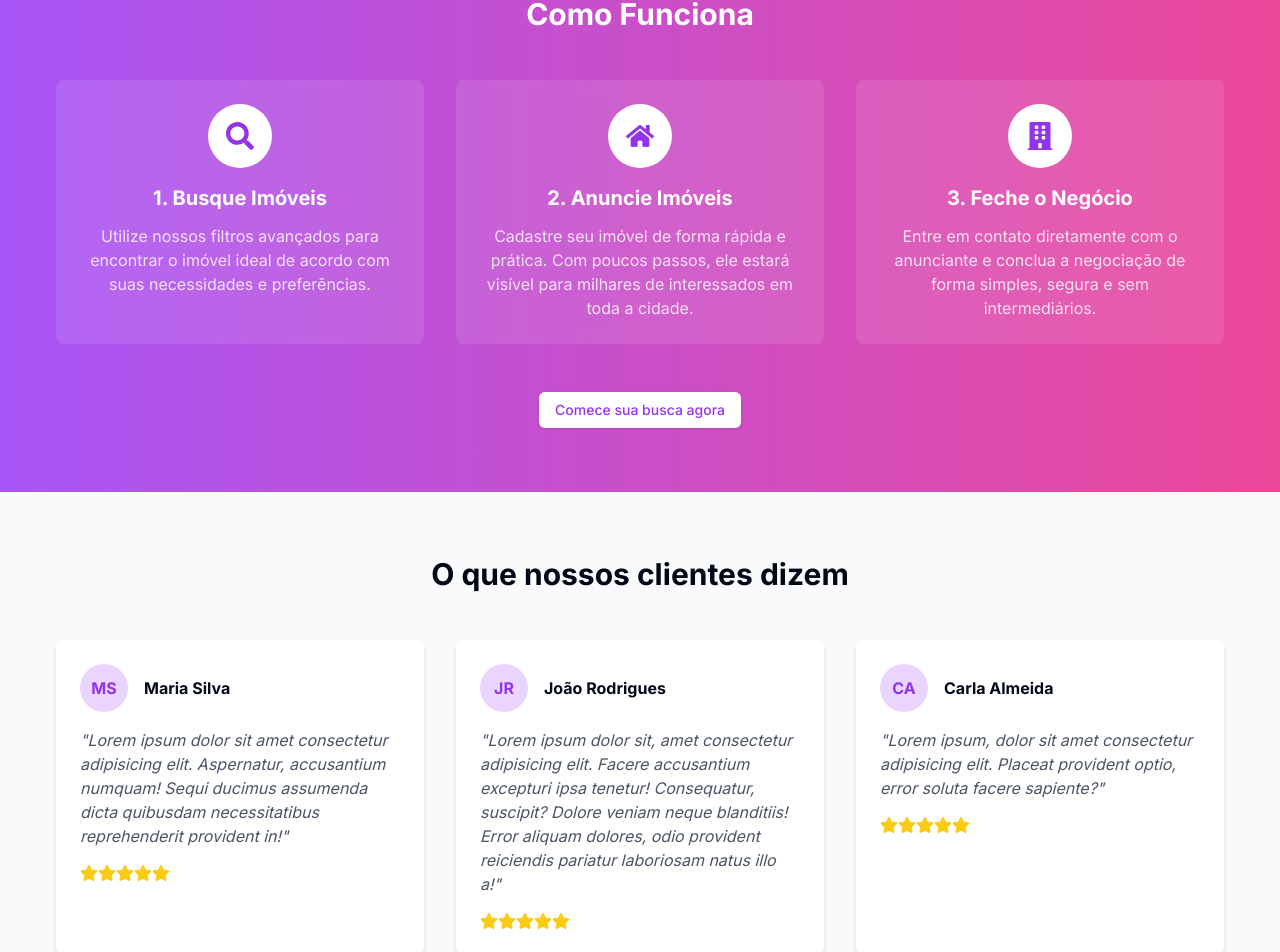
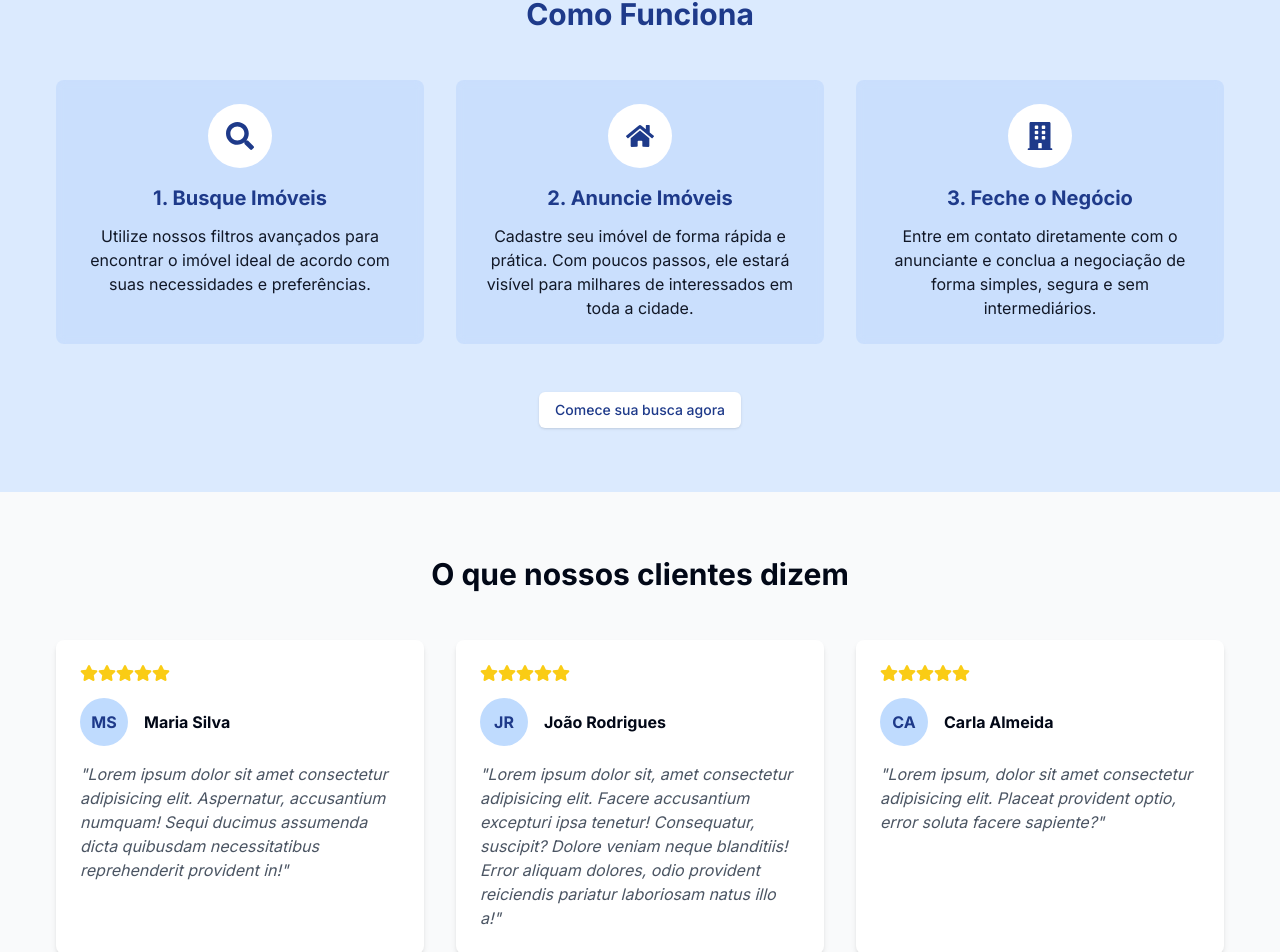
Before and after one commit to Eddi3MS/haven, a Next.js app: page / in a window 1280 px wide. Shown: the part 1838-2790 px from the top of the page. Built offline with nearby package versions, Linux system fonts and the light colour scheme; no server answers; the database is empty.

Commit message:
update: colors + readme.md

```diff
--- a/app/globals.css
+++ b/app/globals.css
@@ -84,5 +84,5 @@
 }
 
 ::-webkit-scrollbar-thumb {
-  background: linear-gradient(to bottom, #f472b6, #c4b5fd);
+  background: linear-gradient(to bottom, #1e40af, #3b82f6);
 }
--- a/app/page.tsx
+++ b/app/page.tsx
@@ -89,7 +89,7 @@ export default async function Home() {
 
             <div className="text-center mt-10">
               <Link href="/havens">
-                <Button className="bg-white text-purple-600 border border-purple-600 hover:bg-purple-50">
+                <Button className="bg-white text-blue-700 border border-blue-700 hover:bg-blue-50">
                   Ver todos os imóveis
                 </Button>
               </Link>
@@ -179,41 +179,41 @@ export default async function Home() {
         </section>
 
         {/* How It Works */}
-        <section className="py-16 bg-gradient-to-r from-purple-500 to-pink-500 text-white">
+        <section className="py-16 bg-blue-100 text-blue-900">
           <div className="container mx-auto px-4">
             <h2 className="text-3xl font-bold text-center mb-12">
               Como Funciona
             </h2>
             <div className="grid grid-cols-1 md:grid-cols-3 gap-8">
-              <div className="bg-white/10 backdrop-blur-sm p-6 rounded-lg text-center">
-                <div className="bg-white text-purple-600 w-16 h-16 rounded-full flex items-center justify-center mx-auto mb-4">
+              <div className="bg-blue-500/10 backdrop-blur-sm p-6 rounded-lg text-center">
+                <div className="bg-white text-blue-900 w-16 h-16 rounded-full flex items-center justify-center mx-auto mb-4">
                   <FaSearch size={28} />
                 </div>
                 <h3 className="text-xl font-bold mb-3">1. Busque Imóveis</h3>
-                <p className="text-white/80">
+                <p className="text-gray-900">
                   Utilize nossos filtros avançados para encontrar o imóvel ideal
                   de acordo com suas necessidades e preferências.
                 </p>
               </div>
 
-              <div className="bg-white/10 backdrop-blur-sm p-6 rounded-lg text-center">
-                <div className="bg-white text-purple-600 w-16 h-16 rounded-full flex items-center justify-center mx-auto mb-4">
+              <div className="bg-blue-500/10 backdrop-blur-sm p-6 rounded-lg text-center">
+                <div className="bg-white text-blue-900 w-16 h-16 rounded-full flex items-center justify-center mx-auto mb-4">
                   <FaHome size={28} />
                 </div>
                 <h3 className="text-xl font-bold mb-3">2. Anuncie Imóveis</h3>
-                <p className="text-white/80">
+                <p className="text-gray-900">
                   Cadastre seu imóvel de forma rápida e prática. Com poucos
                   passos, ele estará visível para milhares de interessados em
                   toda a cidade.
                 </p>
               </div>
 
-              <div className="bg-white/10 backdrop-blur-sm p-6 rounded-lg text-center">
-                <div className="bg-white text-purple-600 w-16 h-16 rounded-full flex items-center justify-center mx-auto mb-4">
+              <div className="bg-blue-500/10 backdrop-blur-sm p-6 rounded-lg text-center">
+                <div className="bg-white text-blue-900 w-16 h-16 rounded-full flex items-center justify-center mx-auto mb-4">
                   <FaBuilding size={28} />
                 </div>
                 <h3 className="text-xl font-bold mb-3">3. Feche o Negócio</h3>
-                <p className="text-white/80">
+                <p className="text-gray-900">
                   Entre em contato diretamente com o anunciante e conclua a
                   negociação de forma simples, segura e sem intermediários.
                 </p>
@@ -221,7 +221,7 @@ export default async function Home() {
             </div>
             <div className="text-center mt-12">
               <Link href="/havens">
-                <Button className="bg-white text-purple-600 hover:bg-gray-100">
+                <Button className="bg-white text-blue-900 hover:bg-gray-50">
                   Comece sua busca agora
                 </Button>
               </Link>
@@ -237,9 +237,16 @@ export default async function Home() {
             </h2>
             <div className="grid grid-cols-1 md:grid-cols-3 gap-8">
               <div className="bg-white p-6 rounded-lg shadow-md">
+                <div className="flex mb-4">
+                  <FaStar className="text-yellow-400" size={18} />
+                  <FaStar className="text-yellow-400" size={18} />
+                  <FaStar className="text-yellow-400" size={18} />
+                  <FaStar className="text-yellow-400" size={18} />
+                  <FaStar className="text-yellow-400" size={18} />
+                </div>
                 <div className="flex items-center mb-4">
-                  <div className="w-12 h-12 bg-purple-200 rounded-full flex items-center justify-center mr-4">
-                    <span className="text-purple-600 font-bold">MS</span>
+                  <div className="w-12 h-12 bg-blue-200 rounded-full flex items-center justify-center mr-4">
+                    <span className="text-blue-900 font-bold">MS</span>
                   </div>
                   <div>
                     <h3 className="font-bold">Maria Silva</h3>
@@ -250,19 +257,20 @@ export default async function Home() {
                   Aspernatur, accusantium numquam! Sequi ducimus assumenda dicta
                   quibusdam necessitatibus reprehenderit provident in!&quot;
                 </p>
-                <div className="flex mt-4">
+              </div>
+
+              <div className="bg-white p-6 rounded-lg shadow-md">
+                {" "}
+                <div className="flex mb-4">
                   <FaStar className="text-yellow-400" size={18} />
                   <FaStar className="text-yellow-400" size={18} />
                   <FaStar className="text-yellow-400" size={18} />
                   <FaStar className="text-yellow-400" size={18} />
                   <FaStar className="text-yellow-400" size={18} />
                 </div>
-              </div>
-
-              <div className="bg-white p-6 rounded-lg shadow-md">
                 <div className="flex items-center mb-4">
-                  <div className="w-12 h-12 bg-purple-200 rounded-full flex items-center justify-center mr-4">
-                    <span className="text-purple-600 font-bold">JR</span>
+                  <div className="w-12 h-12 bg-blue-200 rounded-full flex items-center justify-center mr-4">
+                    <span className="text-blue-900 font-bold">JR</span>
                   </div>
                   <div>
                     <h3 className="font-bold">João Rodrigues</h3>
@@ -275,19 +283,19 @@ export default async function Home() {
                   dolores, odio provident reiciendis pariatur laboriosam natus
                   illo a!&quot;
                 </p>
-                <div className="flex mt-4">
+              </div>
+
+              <div className="bg-white p-6 rounded-lg shadow-md">
+                <div className="flex mb-4">
                   <FaStar className="text-yellow-400" size={18} />
                   <FaStar className="text-yellow-400" size={18} />
                   <FaStar className="text-yellow-400" size={18} />
                   <FaStar className="text-yellow-400" size={18} />
                   <FaStar className="text-yellow-400" size={18} />
                 </div>
-              </div>
-
-              <div className="bg-white p-6 rounded-lg shadow-md">
                 <div className="flex items-center mb-4">
-                  <div className="w-12 h-12 bg-purple-200 rounded-full flex items-center justify-center mr-4">
-                    <span className="text-purple-600 font-bold">CA</span>
+                  <div className="w-12 h-12 bg-blue-200 rounded-full flex items-center justify-center mr-4">
+                    <span className="text-blue-900 font-bold">CA</span>
                   </div>
                   <div>
                     <h3 className="font-bold">Carla Almeida</h3>
@@ -298,20 +306,13 @@ export default async function Home() {
                   elit. Placeat provident optio, error soluta facere
                   sapiente?&quot;
                 </p>
-                <div className="flex mt-4">
-                  <FaStar className="text-yellow-400" size={18} />
-                  <FaStar className="text-yellow-400" size={18} />
-                  <FaStar className="text-yellow-400" size={18} />
-                  <FaStar className="text-yellow-400" size={18} />
-                  <FaStar className="text-yellow-400" size={18} />
-                </div>
               </div>
             </div>
           </div>
         </section>
 
         {/* CTA Section */}
-        <section className="py-16 bg-gradient-to-r from-purple-500 to-pink-500 text-white">
+        <section className="py-16 bg-gradient-to-r from-blue-800 to-blue-500 text-white">
           <div className="container mx-auto px-4 text-center">
             <h2 className="text-3xl font-bold mb-6">
               Pronto para encontrar seu imóvel ideal?
@@ -322,7 +323,7 @@ export default async function Home() {
             </p>
             <div className="flex flex-col sm:flex-row gap-4 justify-center">
               <Link href="/havens">
-                <Button className="bg-white text-purple-600 hover:bg-gray-100 px-8 py-6 text-lg">
+                <Button className="bg-white text-blue-900 hover:bg-gray-100 px-8 py-6 text-lg">
                   Buscar Imóveis
                 </Button>
               </Link>
@@ -399,7 +400,7 @@ export default async function Home() {
                   </div>
                   <Button
                     disabled
-                    className="w-full bg-gradient-to-r from-purple-500 to-pink-500 text-white hover:from-purple-600 hover:to-pink-600"
+                    className="w-full bg-gradient-to-r from-blue-800 to-blue-500 text-white hover:from-blue-900 hover:to-blue-600"
                   >
                     Enviar Mensagem
                   </Button>
@@ -413,7 +414,7 @@ export default async function Home() {
                   <div className="space-y-4">
                     <div className="flex items-start">
                       <FaMapMarkerAlt
-                        className="text-purple-600 mr-3 mt-1"
+                        className="text-blue-600 mr-3 mt-1"
                         size={18}
                       />
                       <div>
@@ -424,10 +425,7 @@ export default async function Home() {
                       </div>
                     </div>
                     <div className="flex items-start">
-                      <FaPhone
-                        className="text-purple-600 mr-3 mt-1"
-                        size={18}
-                      />
+                      <FaPhone className="text-blue-600 mr-3 mt-1" size={18} />
                       <div>
                         <h4 className="font-bold">Telefone</h4>
                         <p className="text-gray-600">(37) 1234-5678</p>
@@ -435,7 +433,7 @@ export default async function Home() {
                     </div>
                     <div className="flex items-start">
                       <IoLogoWhatsapp
-                        className="text-purple-600 mr-3 mt-1"
+                        className="text-blue-600 mr-3 mt-1"
                         size={18}
                       />
                       <div>
@@ -445,7 +443,7 @@ export default async function Home() {
                     </div>
                     <div className="flex items-start">
                       <FaEnvelope
-                        className="text-purple-600 mr-3 mt-1"
+                        className="text-blue-600 mr-3 mt-1"
                         size={18}
                       />
                       <div>
@@ -492,13 +490,13 @@ export default async function Home() {
                   seus sonhos.
                 </p>
                 <div className="flex space-x-4">
-                  <a href="#" className="text-white hover:text-purple-400">
+                  <a href="#" className="text-white hover:text-blue-400">
                     <FaFacebookF size={20} />
                   </a>
-                  <a href="#" className="text-white hover:text-purple-400">
+                  <a href="#" className="text-white hover:text-blue-400">
                     <FaInstagram size={20} />
                   </a>
-                  <a href="#" className="text-white hover:text-purple-400">
+                  <a href="#" className="text-white hover:text-blue-400">
                     <FaLinkedinIn size={20} />
                   </a>
                 </div>
@@ -577,9 +575,9 @@ export default async function Home() {
                   <Input
                     type="email"
                     placeholder="Seu email"
-                    className="p-2 w-full focus:outline-none rounded-r-none text-white"
+                    className="p-2 w-full focus:outline-none rounded-r-none text-white border-r-0"
                   />
-                  <Button className="bg-purple-600 hover:bg-purple-700 rounded-l-none">
+                  <Button className="bg-blue-600 hover:bg-blue-700 rounded-l-none">
                     Assinar
                   </Button>
                 </div>
--- a/components/home-search.tsx
+++ b/components/home-search.tsx
@@ -101,7 +101,8 @@ export default function HomeSearch() {
 
       <Button
         size="xl"
-        className="bg-gradient-to-r from-purple-500 to-pink-500 text-white hover:from-purple-600 hover:to-pink-600"
+        className="bg-gradient-to-r from-blue-800 to-blue-500 text-white hover:from-blue-900 hover:to-blue-600
+"
         asChild
       >
         <Link
--- a/components/post/post-form.tsx
+++ b/components/post/post-form.tsx
@@ -472,8 +472,7 @@ const PostForm = ({
                 ) : null}
 
                 <Button
-                  className="w-full md:w-auto min-w-[110px]"
-                  variant="cta"
+                  className="w-full md:w-auto min-w-[110px] bg-gradient-to-r from-blue-800 to-blue-500 text-white hover:from-blue-900 hover:to-blue-600"
                   disabled={loading}
                 >
                   {loading ? (
--- a/components/settings-form.tsx
+++ b/components/settings-form.tsx
@@ -246,6 +246,7 @@ const SettingsForm = ({
                 disabled={isPending || !form.formState.isDirty}
                 type="submit"
                 onClick={form.handleSubmit(onSubmit)}
+                className="bg-gradient-to-r from-blue-800 to-blue-500 text-white hover:from-blue-900 hover:to-blue-600"
               >
                 Atualizar
               </Button>
```
Also changed, not shown: components/header/header.tsx (+7 -4 lines), 1 other file (tests, documents, lock files or other folders).
